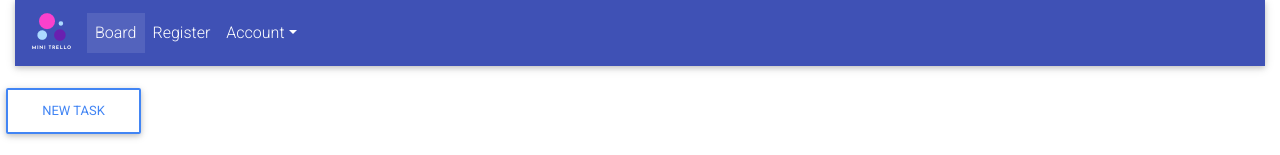
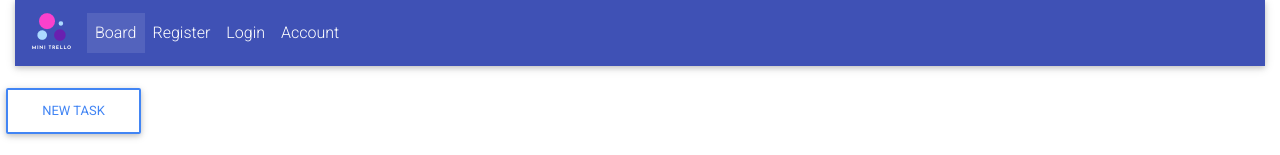
Before and after one commit to aralovelace/my-simple-trello, a React (Create React App) app: page / in a window 1280 px wide. Shown: the top 155 px of the page. Built offline with nearby package versions, Linux system fonts and the light colour scheme.

Commit message:
Remove Nav Dropdown
the route doesn't work in github pages

```diff
--- a/src/Components/Common/Header.js
+++ b/src/Components/Common/Header.js
@@ -3,9 +3,6 @@ import React, { Component } from "react";
 import {observer} from "mobx-react";
 import {
     MDBCollapse,
-    MDBDropdown,
-    MDBDropdownItem, MDBDropdownMenu,
-    MDBDropdownToggle,
     MDBNavbar,
     MDBNavbarBrand,
     MDBNavbarNav,
@@ -47,16 +44,10 @@ class Header extends Component {
                             <MDBNavLink to={ROUTES.REGISTER}>Register</MDBNavLink>
                         </MDBNavItem>
                         <MDBNavItem>
-                            <MDBDropdown>
-                                <MDBDropdownToggle nav caret>
-                                    <span className={ROUTES.ACCOUNT}>Account</span>
-                                </MDBDropdownToggle>
-                                <MDBDropdownMenu>
-                                    <MDBDropdownItem href={ROUTES.LOGIN}>Login</MDBDropdownItem>
-                                    <MDBDropdownItem href={ROUTES.ACCOUNT}>Edit Profile</MDBDropdownItem>
-                                    <MDBDropdownItem href="#!">Logout</MDBDropdownItem>
-                                </MDBDropdownMenu>
-                            </MDBDropdown>
+                            <MDBNavLink to={ROUTES.LOGIN}>Login</MDBNavLink>
+                        </MDBNavItem>
+                        <MDBNavItem>
+                            <MDBNavLink to={ROUTES.ACCOUNT}>Account</MDBNavLink>
                         </MDBNavItem>
                     </MDBNavbarNav>
                     <MDBNavbarNav right>
```
Also changed, not shown: 1 other file (tests, documents, lock files or other folders).
